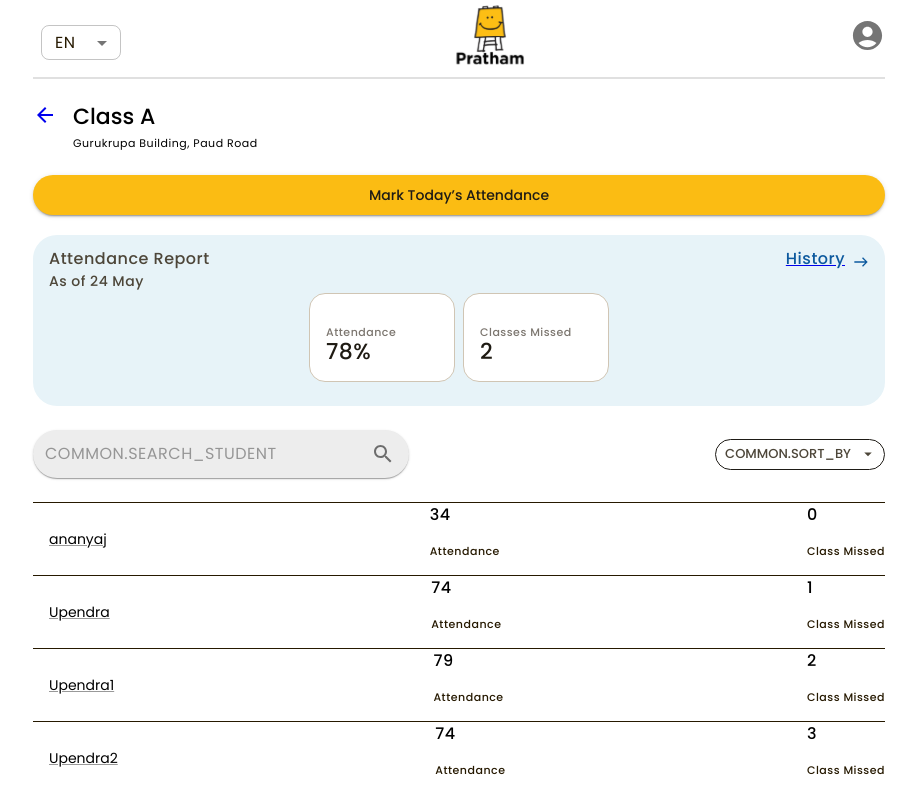
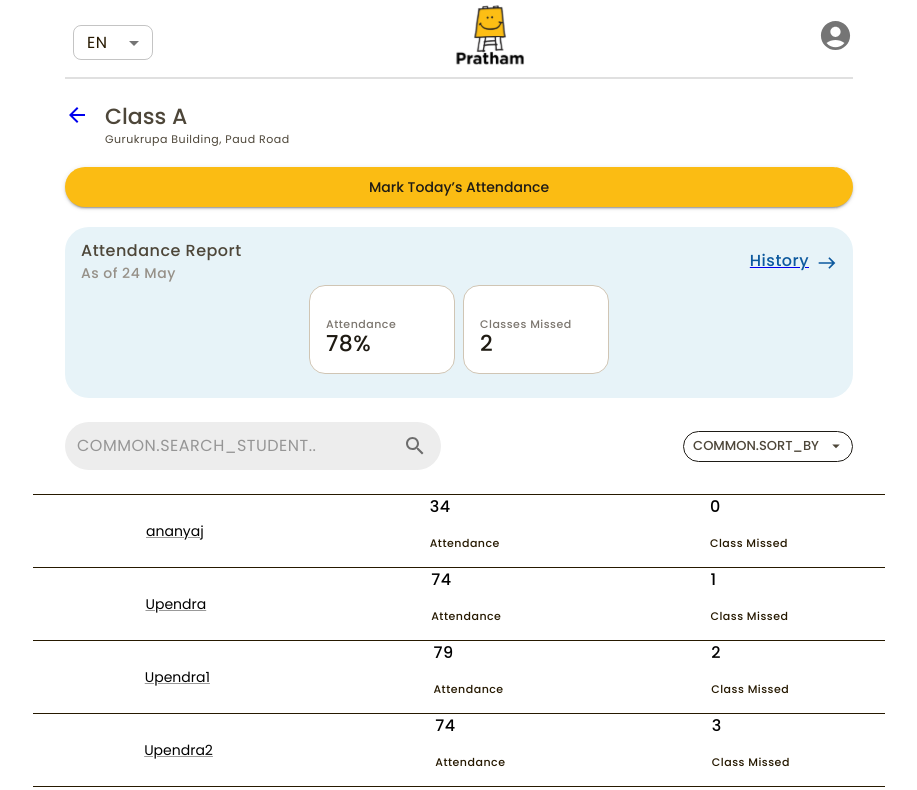
Before and after one commit to tekdi/shiksha-components, a React (Vite) app: page /class-details in a window 1280 px wide. Shown: the top 790 px of the page, without its empty margins (181-1098 px from the left). Built offline with nearby package versions, Linux system fonts and the light colour scheme; sample sign-in values are in the browser's storage; what i18next-resources-to-backend would draw is missing.

Commit message:
UI fixes My class details

```diff
--- a/src/components/CohortCard.tsx
+++ b/src/components/CohortCard.tsx
@@ -6,11 +6,12 @@ import ArrowForwardIosIcon from '@mui/icons-material/ArrowForwardIos';
 import ApartmentIcon from '@mui/icons-material/Apartment';
 import SmartDisplayIcon from '@mui/icons-material/SmartDisplay';
 import { CohortCardProps } from '../utils/Interfaces';
+import { useNavigate } from 'react-router-dom';
 
 const CohortCard: React.FC<CohortCardProps> = ({ showBackground, isRemote, cohortName }) => {
   const { t } = useTranslation();
   const theme = useTheme<any>();
-
+  const navigate = useNavigate();
   const boxStyling = {
     display: 'flex',
     height: 56,
@@ -41,7 +42,11 @@ const CohortCard: React.FC<CohortCardProps> = ({ showBackground, isRemote, cohor
   };
 
   return (
-    <Box sx={boxStyling}>
+    <Box
+      onClick={() => {
+        navigate('/class-details');
+      }}
+      sx={boxStyling}>
       <CardMedia sx={cardMedia} title="Class Image">
         {isRemote ? <SmartDisplayIcon /> : <ApartmentIcon />}
       </CardMedia>
--- a/src/components/Modal.tsx
+++ b/src/components/Modal.tsx
@@ -37,21 +37,54 @@ const ModalComponent: React.FC<ModalProps> = ({
   const { t } = useTranslation();
 
   return (
+    // <Modal open={open} onClose={onClose}>
+    //   <Box sx={style}>
+    //     <Box display={'flex'} justifyContent={'space-between'}>
+    //       <Typography variant="h4" m={0} fontSize={'16px'} fontWeight={'500'}>
+    //         {heading}
+    //       </Typography>
+    //       <CloseSharpIcon onClick={onClose} aria-label="Close" />
+    //     </Box>
+
+    //     <Box>
+    //       <Typography variant="h6">{SubHeading}</Typography>
+
+    //       <Box>{children}</Box>
+    //     </Box>
+    //     <ButtonFunctional buttonName={t('COMMON.APPLY')} />
+    //   </Box>
+    // </Modal>
     <Modal open={open} onClose={onClose}>
-      <Box sx={style}>
-        <Box display={'flex'} justifyContent={'space-between'}>
-          <Typography variant="h4" m={0} fontSize={'16px'} fontWeight={'500'}>
+      <Box
+        sx={{
+          width: '90%', // Adjust width as needed
+          maxWidth: 600, // Maximum width for responsiveness
+          position: 'absolute',
+          top: '50%',
+          left: '50%',
+          transform: 'translate(-50%, -50%)',
+          backgroundColor: 'white',
+          padding: '20px',
+          borderRadius: '8px',
+          boxShadow: '0px 4px 10px rgba(0, 0, 0, 0.1)',
+
+          // Responsive styles
+          '@media (max-width: 768px)': {
+            width: '95%', // Adjust width for smaller screens
+            padding: '15px' // Adjust padding for smaller screens
+          }
+        }}>
+        <Box display="flex" justifyContent="space-between" alignItems="center">
+          <Typography variant="h4" fontSize="16px" fontWeight="500" m={0}>
             {heading}
           </Typography>
           <CloseSharpIcon onClick={onClose} aria-label="Close" />
         </Box>
-
-        <Box>
-          <Typography variant="h6">{SubHeading}</Typography>
-
-          <Box>{children}</Box>
+        <Typography variant="h6">{SubHeading}</Typography>
+        <Box mt={2}>{children}</Box>
+        <Box mt={2} display="flex" justifyContent="flex-end">
+          <ButtonFunctional buttonName={t('COMMON.APPLY')} /> {/* You may use t('COMMON.APPLY') */}
         </Box>
-        <ButtonFunctional buttonName={t('COMMON.APPLY')} />
       </Box>
     </Modal>
   );
--- a/src/components/SearchSortBar.tsx
+++ b/src/components/SearchSortBar.tsx
@@ -25,6 +25,7 @@ import ModalComponent from './Modal';
 import { Stack } from '@mui/system';
 import { useTranslation } from 'react-i18next';
 import { useTheme } from '@mui/material/styles';
+import shadows from '@mui/material/styles/shadows';
 
 export default function SearchSortBar() {
   const [modalOpen, setModalOpen] = React.useState(false);
@@ -56,7 +57,13 @@ export default function SearchSortBar() {
 
   return (
     <>
-      <Box display={'flex'} mt={3} mb={3} justifyContent={'space-between'} alignItems={'center'}>
+      <Box
+        display={'flex'}
+        mt={3}
+        mb={3}
+        justifyContent={'space-between'}
+        alignItems={'center'}
+        boxShadow={'none'}>
         <Paper
           component="form"
           sx={{
@@ -65,11 +72,12 @@ export default function SearchSortBar() {
             alignItems: 'center',
             width: 'auto',
             borderRadius: '100px',
-            background: theme.palette.warning.A700
+            background: theme.palette.warning.A700,
+            boxShadow: 'none'
           }}>
           <InputBase
             sx={{ ml: 1, flex: 1, mb: '0' }}
-            placeholder={t('COMMON.SEARCH_STUDENT')}
+            placeholder={t('COMMON.SEARCH_STUDENT') + '..'}
             inputProps={{ 'aria-label': 'search google maps' }}
           />
           <IconButton type="button" sx={{ p: '10px' }} aria-label="search">
--- a/src/components/StudentsStatsList.tsx
+++ b/src/components/StudentsStatsList.tsx
@@ -21,11 +21,12 @@ const StudentsStatsList: React.FC<StudentsStatsListProps> = ({
   return (
     <Box
       // width="100vw"
+
       height="4.5rem"
       gap="1rem"
       borderTop="1px solid #7F7667" //Add color from colorScheme
       display="flex"
-      justifyContent="space-between"
+      justifyContent="space-around"
       alignItems="center"
       sx={{ borderColor: theme.palette.warning['200'] }}
       margin="0px">
--- a/src/pages/Dashboard.tsx
+++ b/src/pages/Dashboard.tsx
@@ -236,7 +236,7 @@ const Dashboard: React.FC<DashboardProps> = () => {
           <Typography>Gurukrupa Building, Paud Road</Typography>
           <CohortCard showBackground={true} isRemote={false} cohortName={'Class A'} />
           <Typography pt={'0.5rem'}>Remote</Typography>
-          <CohortCard showBackground={true} isRemote={true} cohortName={'Class B'} />
+          <CohortCard  showBackground={true} isRemote={true} cohortName={'Class B'} />
         </Box>
       </Box>
       <MarkAttendance
--- a/src/pages/MyClassDetails.tsx
+++ b/src/pages/MyClassDetails.tsx
@@ -42,17 +42,22 @@ export default function MyClassDetails() {
 
   return (
     <>
+      <Stack mr={4} ml={4}>
         <Box>
           <Header />
           <Box mt={3} display={'flex'} gap={2} alignItems={'flex-start'}>
-          <Link to={'/'}>
-            <ArrowBackIcon fontSize="medium" />
+            <Link to={'/'} color={theme.palette.warning.A200}>
+              <ArrowBackIcon color={theme.palette.warning.A200} fontSize="medium" />
             </Link>
             <Stack>
-            <Typography variant="h1" m={0} fontWeight={'bold'} fontFamily={'poppins'}>
+              <Typography variant="h1" m={0} fontWeight={'bold'} color={theme.palette.warning.A200}>
                 Class A
               </Typography>
-            <Typography m={0} fontSize={'11px'} fontFamily={'poppins'}>
+              <Typography
+                m={0}
+                fontSize={'11px'}
+                lineHeight={'16px'}
+                color={theme.palette.warning.A200}>
                 Gurukrupa Building, Paud Road
               </Typography>
             </Stack>
@@ -63,7 +68,13 @@ export default function MyClassDetails() {
           handleClickButton={handleSecondClickButton}
           buttonName="Mark Today’s Attendance"
         />
-      <Card sx={{ bgcolor: '#E7F3F8', borderRadius: '24px', marginTop: '20px', boxShadow: 'none' }}>
+        <Card
+          sx={{
+            bgcolor: theme.palette.secondary.light,
+            borderRadius: '24px',
+            marginTop: '20px',
+            boxShadow: 'none'
+          }}>
           <CardContent>
             <Box
               sx={{
@@ -71,30 +82,34 @@ export default function MyClassDetails() {
                 justifyContent: 'space-between',
                 alignItems: 'center'
               }}>
+              <Box>
                 <Typography
                   sx={{ fontSize: '16px', fontWeight: 600, color: theme.palette.warning.A200 }}
                   variant="h6"
                   gutterBottom>
                   Attendance Report
                 </Typography>
-            <Box sx={{ display: 'flex', alignItems: 'center', gap: 1 }}>
-              <Link to={''}>
+                <Typography
+                  sx={{ fontSize: '14px', fontWeight: 600, color: theme.palette.warning['500'] }}
+                  variant="h6"
+                  gutterBottom>
+                  As of 24 May
+                </Typography>
+              </Box>
+              <Box sx={{ display: 'flex' }}>
+                <Link to={''} style={{ display: 'flex' }}>
                   <Typography
                     sx={{ color: theme.palette.secondary.main, fontSize: '16px' }}
+                    mr={1}
                     variant="h6"
                     gutterBottom>
                     History
                   </Typography>
+                  <EastIcon fontSize="small" sx={{ color: theme.palette.secondary.main }} />
                 </Link>
-              <EastIcon fontSize="inherit" sx={{ color: theme.palette.secondary.main }} />
               </Box>
             </Box>
-          <Typography
-            sx={{ fontSize: '14px', fontWeight: 600, color: theme.palette.warning.A200 }}
-            variant="h6"
-            gutterBottom>
-            As of 24 May
-          </Typography>
+
             <Box
               sx={{
                 bgcolor: 'trasparent',
@@ -120,7 +135,7 @@ export default function MyClassDetails() {
         </Card>
 
         <SearchSortBar />
-
+      </Stack>
       {classData?.map((student, i) => {
         return (
           <div key={i}>
```
Lines whose indentation alone changed are shown as unchanged.
